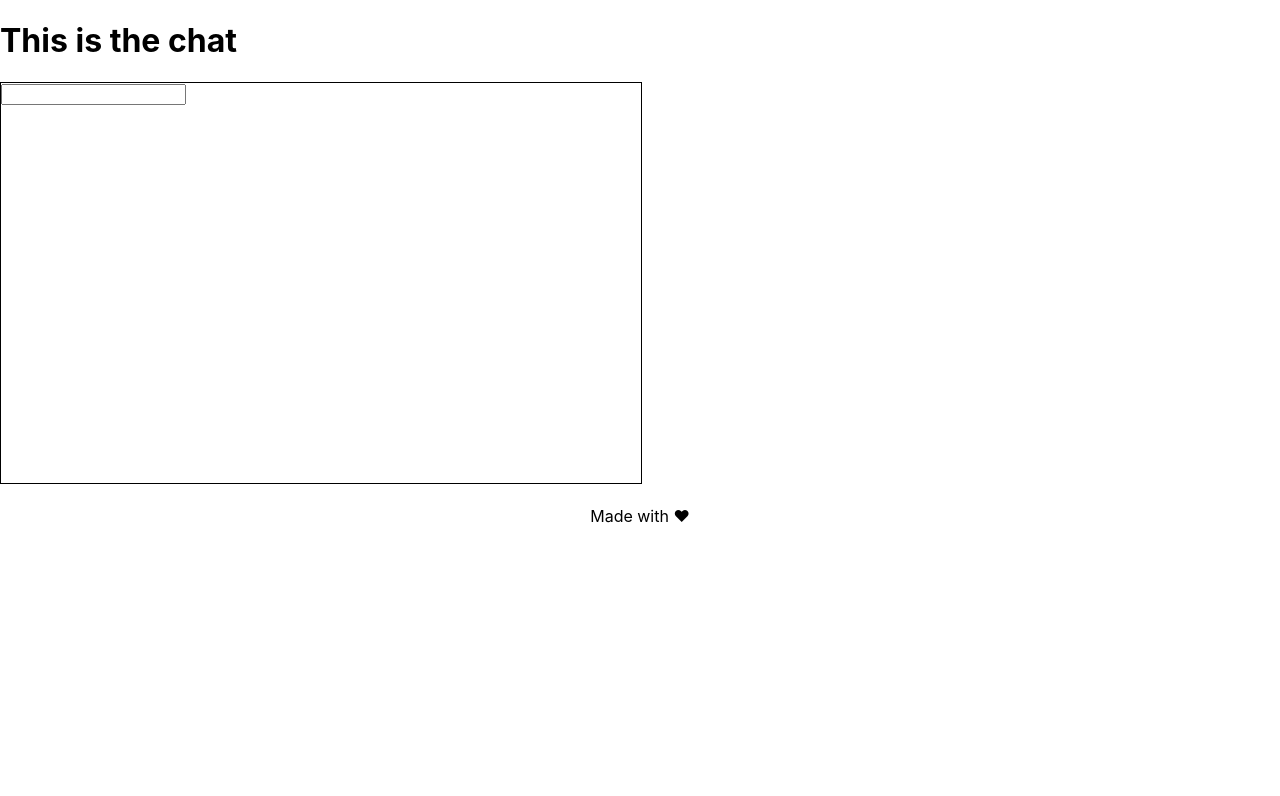
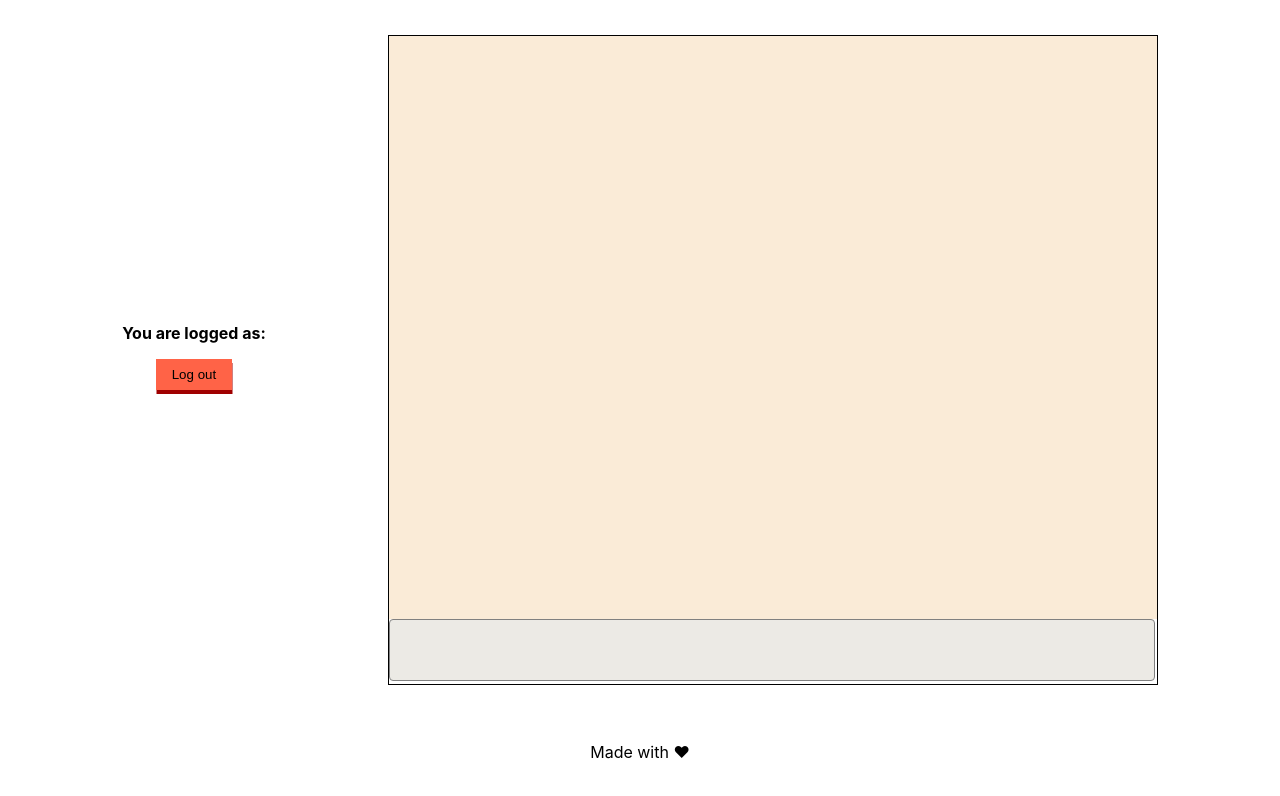
Before and after one commit to mabopoi/chat-react, a React (Create React App) app: page /chat in a window 1280 px wide. Shown: the top 796 px of the page. Built offline with nearby package versions, Linux system fonts and the light colour scheme.

Commit message:
Improving Chat UI

```diff
--- a/src/components/Chat/index.css
+++ b/src/components/Chat/index.css
@@ -1,5 +1,29 @@
 .chat {
   border: 1px solid black; /* Debug purpose */
-  width: 50vw;
-  height: 400px;
+  width: 60vw;
+  height: 90%;
 }
+
+.chat__container {
+  height: 90%;
+  width: 100%;
+  overflow-y: scroll;
+  background-color: #faebd7;
+}
+
+.chat__input {
+  width: 98.5%;
+  height: 8%;
+  padding: 4px;
+  border-radius: 4px;
+  border: 1px solid grey;
+  background-color: #eceae5;
+}
+
+@media screen and (max-width: 576px) {
+  .chat {
+    width: 90vw;
+    margin-left: auto;
+    margin-right: auto;
+  }
+}
--- a/src/components/Chat/index.tsx
+++ b/src/components/Chat/index.tsx
@@ -21,10 +21,13 @@ const Chat = () => {
 
   return (
     <section className='chat'>
-      {chatMessages.map((msg) => (
-        <Message key={chatMessages.indexOf(msg)} user={user} msg={msg} />
-      ))}
+      <div className='chat__container'>
+        {chatMessages.map((msg) => (
+          <Message key={chatMessages.indexOf(msg)} user={user} msg={msg} />
+        ))}
+      </div>
       <input
+        className='chat__input'
         type='text'
         value={msgToSend}
         onChange={(e) => setMsgToSend(e.target.value)}
--- a/src/components/Footer/index.css
+++ b/src/components/Footer/index.css
@@ -8,3 +8,9 @@
 .footer__text {
   font-size: 16px;
 }
+
+@media screen and (max-width: 576px) {
+  .footer {
+    margin-top: 64px;
+  }
+}
--- /dev/null
+++ b/src/components/MainChat/index.css
@@ -0,0 +1,12 @@
+.mainChat {
+  display: flex;
+  height: 90vh;
+  align-items: center;
+  justify-content: space-evenly;
+}
+
+@media screen and (max-width: 576px) {
+  .mainChat {
+    display: block;
+  }
+}
--- /dev/null
+++ b/src/components/MainChat/index.tsx
@@ -0,0 +1,14 @@
+import Profile from '../Profile';
+import Chat from '../Chat';
+import './index.css';
+
+const MainChat = () => {
+  return (
+    <main className='mainChat'>
+      <Profile />
+      <Chat />
+    </main>
+  );
+};
+
+export default MainChat;
--- /dev/null
+++ b/src/components/Profile/index.css
@@ -0,0 +1,33 @@
+.profile {
+  text-align: center;
+  margin-bottom: 8px;
+}
+
+.profile__mainText {
+  margin-top: 0px;
+  margin-bottom: 8px;
+}
+
+.profile__text {
+  display: block;
+}
+
+.profile__btn {
+  cursor: pointer;
+  background-color: tomato;
+  outline: none;
+  box-shadow: 0.5px 4px rgb(160, 0, 0);
+  border: none;
+  padding: 8px 16px;
+  margin-top: 8px;
+}
+
+.profile__btn:hover {
+  background-color: rgb(210, 0, 0);
+}
+
+.profile__btn:active {
+  outline: none;
+  box-shadow: 0 2px rgb(160, 0, 0);
+  transform: translateY(4px);
+}
--- /dev/null
+++ b/src/components/Profile/index.tsx
@@ -0,0 +1,28 @@
+import { useContext } from 'react';
+import userContext from '../../contexts/User';
+import { ContextType } from '../../types';
+import { useHistory } from 'react-router-dom';
+import './index.css';
+
+const Profile = () => {
+  const { user, addUser } = useContext(userContext) as ContextType;
+  const history = useHistory();
+
+  const handleLogOut = () => {
+    addUser({ name: '', email: '' });
+    history.push('/');
+  };
+
+  return (
+    <aside className='profile'>
+      <h4 className='profile__mainText'>You are logged as:</h4>
+      <span className='profile__text'>{user.email}</span>
+      <span className='profile__text'>{user.name}</span>
+      <button className='profile__btn' onClick={handleLogOut}>
+        Log out
+      </button>
+    </aside>
+  );
+};
+
+export default Profile;
--- a/src/containers/ChatPage.tsx
+++ b/src/containers/ChatPage.tsx
@@ -1,11 +1,10 @@
 import Footer from '../components/Footer';
-import Chat from '../components/Chat';
+import MainChat from '../components/MainChat';
 
 const ChatPage = () => {
   return (
     <>
-      <h1>This is the chat</h1>
-      <Chat />
+      <MainChat />
       <Footer />
     </>
   );
```
